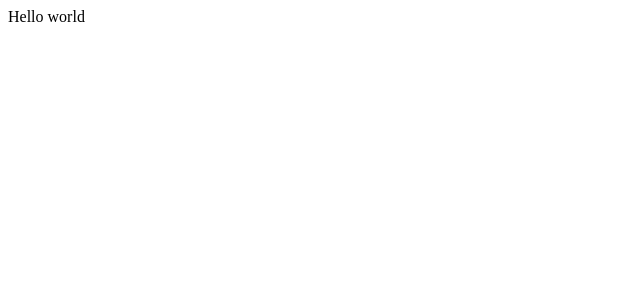
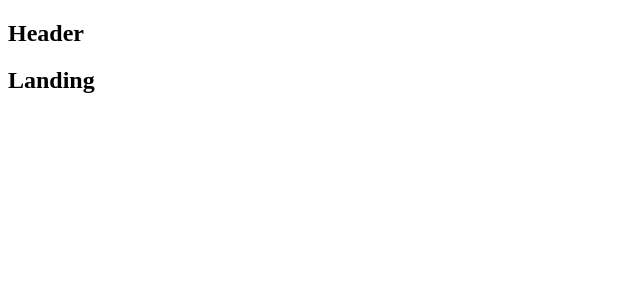
Before and after one commit to aparrett/FeedbackService, a React (Create React App) app in the folder client/: page / in a window 1280 px wide. Shown: the top 300 px of the page, without its empty margins (0-640 px from the left). Built offline with nearby package versions, Linux system fonts and the light colour scheme.

Commit message:
Add routes

```diff
--- a/client/src/components/App.js
+++ b/client/src/components/App.js
@@ -1,9 +1,22 @@
 import React from 'react';
+import { BrowserRouter, Route } from 'react-router-dom';
+
+const Header = () => <h2>Header</h2>;
+const Dashboard = () => <h2>Dashboard</h2>;
+const SurveyNew = () => <h2>SurveyNew</h2>;
+const Landing = () => <h2>Landing</h2>;
 
 const App = () => {
   return (
     <div>
-      Hello world
+      <BrowserRouter>
+        <div>
+          <Header />
+          <Route exact path="/" component={Landing} />
+          <Route exact path="/surveys" component={Dashboard} />
+          <Route path="/surveys/new" component={SurveyNew} />
+        </div>
+      </BrowserRouter>
     </div>
   );
 };
```
